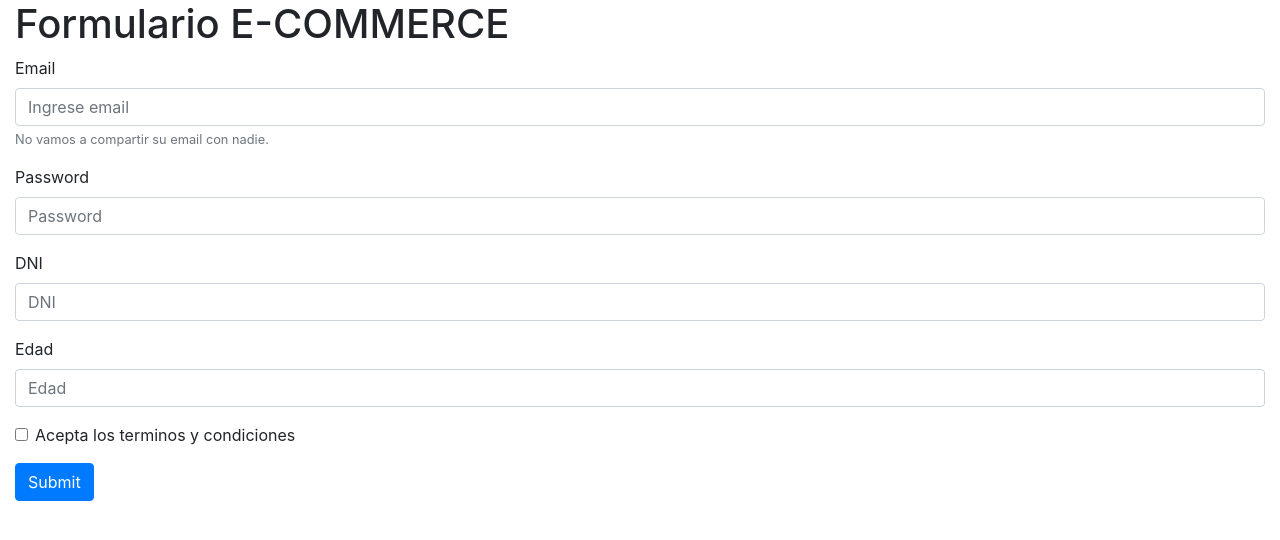
After one commit to Nelhagui/Ecommerce-OOP, a PHP site: page /formulario.html in a window 1280 px wide. The commit adds this page. Shown: the top 540 px of the page. Run offline with PHP 8.4, Linux system fonts and the light colour scheme.

Commit message:
Formulario terminado. Se agrego un nav solon para mostrar el formulario. Es modificable

```diff
--- a/css/estilos.css
+++ b/css/estilos.css
@@ -1,4 +1,4 @@
-*{
+* {
     box-sizing: border-box;
     text-align: center;
 }
--- /dev/null
+++ b/formulario.html
@@ -0,0 +1,53 @@
+<!DOCTYPE html>
+<html>
+<head>
+    <meta name="viewport" content="width=device-width, initial-scale=1">
+    <meta charset="utf-8">
+    <meta http-equiv="X-UA-Compatible" content="ie=edge">
+    <!-- <link rel="stylesheet" href="css/estilos.css"> -->
+    <link rel="stylesheet" href="css/bootstrap.min.css">
+    <link rel="stylesheet" href="css/master.css">
+  <title>Formulario</title>
+</head>
+<body>
+
+<div class="container-fluid">
+
+  <div class="row">
+    <div class="col-12 col-md-12 col-lg-12">
+      <h1>Formulario E-COMMERCE</h1>
+    </div>
+  </div>
+  <form>
+    <div class="form-group">
+      <label for="inputEmail1">Email</label>
+      <input type="email" class="form-control" id="exampleInputEmail1" aria-describedby="emailHelp" placeholder="Ingrese email">
+      <small id="emailHelp" class="form-text text-muted">No vamos a compartir su email con nadie.</small>
+    </div>
+
+    <div class="form-group">
+      <label for="inputPassword1">Password</label>
+      <input type="password" class="form-control" id="inputPassword1" placeholder="Password">
+    </div>
+
+    <div class="form-group">
+      <label for="inputDNI">DNI</label>
+      <input type="text" class="form-control" id="inputDNI" placeholder="DNI">
+    </div>
+
+    <div class="form-group">
+      <label for="inputEdad">Edad</label>
+      <input type="text" class="form-control" id="inputEdad" placeholder="Edad">
+    </div>
+
+    <div class="form-group form-check">
+      <input type="checkbox" class="form-check-input" id="inputCheck">
+      <label class="form-check-label" for="inputCheck">Acepta los terminos y condiciones</label>
+    </div>
+      <button type="submit" class="btn btn-primary">Submit</button>
+  </form>
+</div>
+
+
+</body>
+</html>
```
Also changed, not shown: index.html (+23 -2 lines).
